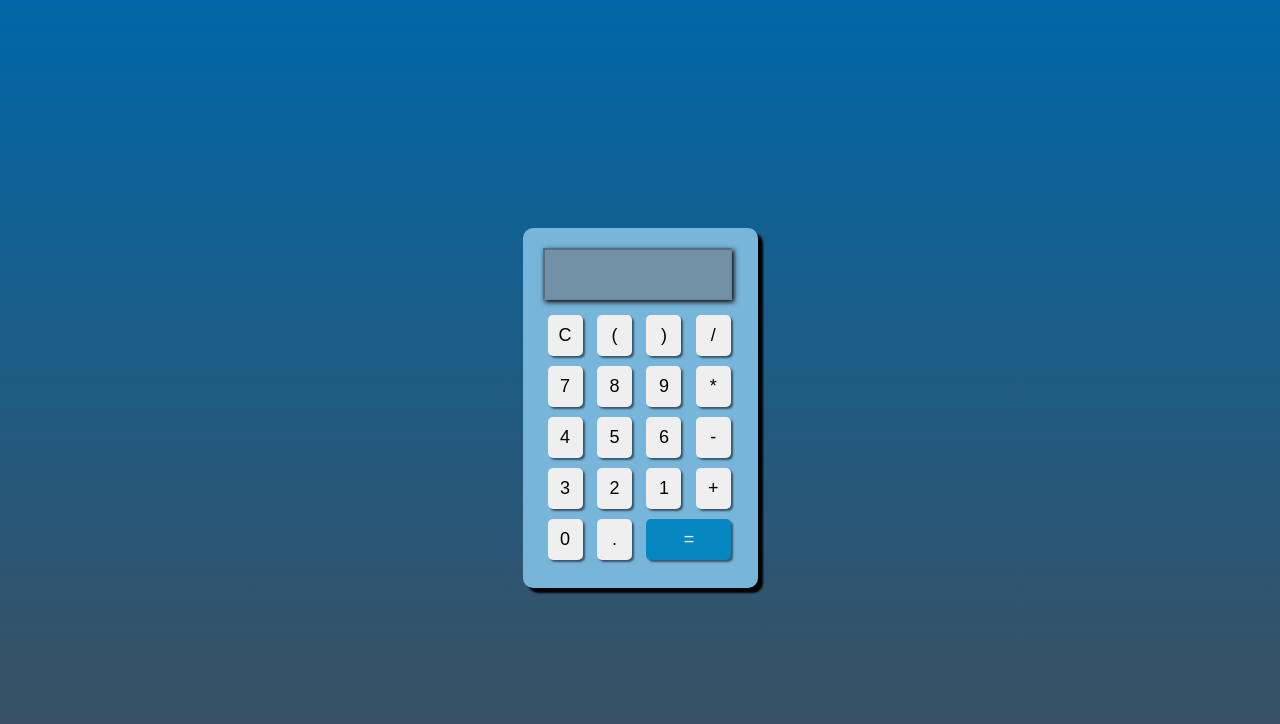
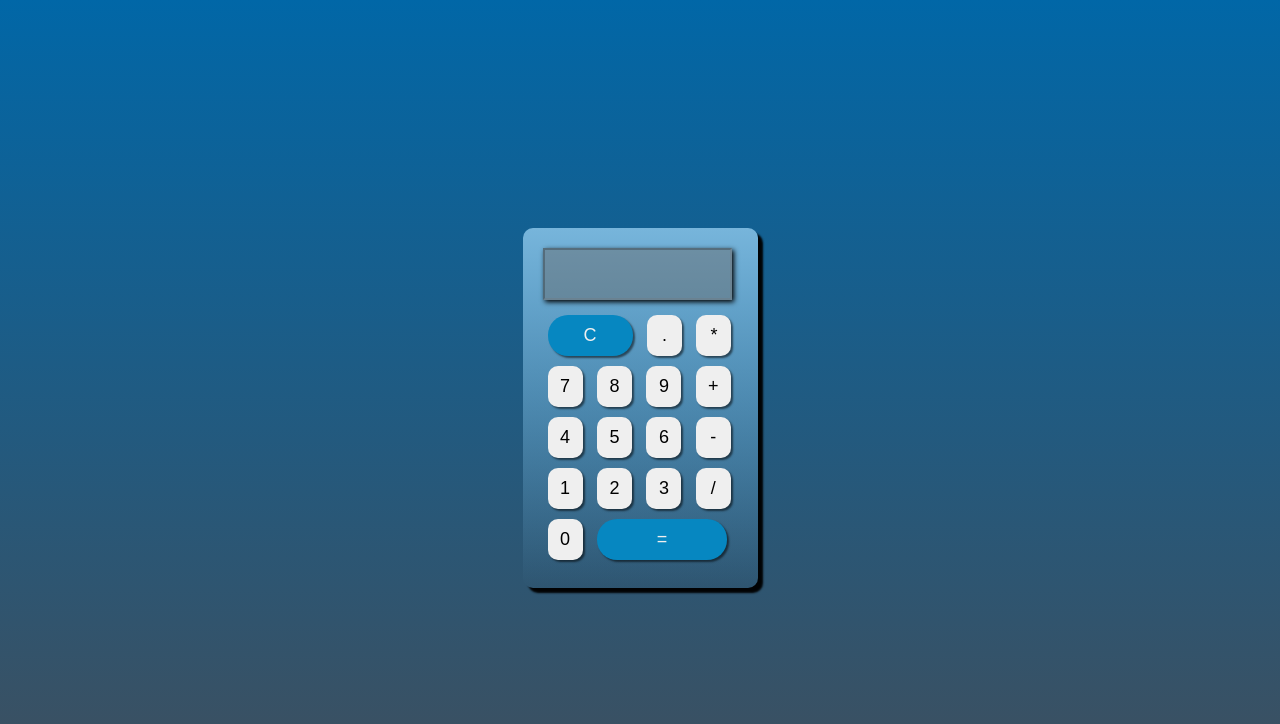
Before and after one commit to Kakauanid/calculadora, a plain HTML site: page index.html in a window 1280 px wide. Drawn offline with Linux system fonts and the light colour scheme.

Commit message:
ajuste dos botões

```diff
--- a/index.html
+++ b/index.html
@@ -11,29 +11,27 @@
     <div class="calculadora">
         <input type="text" id="tela" disabled>
         <div class="botoes">
-            <button onclick="limpar()">C</button>
-            <button onclick="adicionar('(')">(</button>
-            <button onclick="adicionar(')')">)</button>
-            <button onclick="adicionar('/')">/</button>
+            <button class="unico" onclick="limpar()">C</button>
+            <button onclick="adicionar('.')">.</button>
 
+            <button onclick="adicionar('*')">*</button>
             <button onclick="adicionar('7')">7</button>
             <button onclick="adicionar('8')">8</button>
             <button onclick="adicionar('9')">9</button>
-            <button onclick="adicionar('*')">*</button>
 
+            <button onclick="adicionar('+')">+</button>
             <button onclick="adicionar('4')">4</button>
             <button onclick="adicionar('5')">5</button>
             <button onclick="adicionar('6')">6</button>
+
             <button onclick="adicionar('-')">-</button>
+            <button onclick="adicionar('1')">1</button>
+            <button onclick="adicionar('2')">2</button>
+            <button onclick="adicionar('3')">3</button>
 
-            <button onclick="adicionar('3')">3</button>
-            <button onclick="adicionar('2')">2</button>
-            <button onclick="adicionar('1')">1</button>
-            <button onclick="adicionar('+')">+</button>
-
+            <button onclick="adicionar('/')">/</button>
             <button onclick="adicionar('0')">0</button>
-            <button onclick="adicionar('.')">.</button>
-            <button class="unico" onclick="calcular()">=</button>
+            <button class="igual" onclick="calcular()">=</button>
         </div>
     </div>
 
--- a/style.css
+++ b/style.css
@@ -19,7 +19,7 @@ body {
 }
 
 .calculadora {
-    background: var(--cor2);
+    background-image: linear-gradient(to bottom, var(--cor2), transparent);
     padding: 20px;
     border-radius: 10px;
     box-shadow: 5px 5px  2px rgba(0, 0, 0, 0.97);
@@ -38,7 +38,7 @@ body {
     align-items: center;
     text-align: center;
     box-shadow: 2px 2px 2px rgba(0, 0, 0, 0.534);
-    border-radius: 5px;
+    border-radius: 10px;
     border: none;
 }
 
@@ -57,9 +57,16 @@ input[type="text"] {
     width: 85px;
     background-color: var(--cor5);
     color: #f0f0f0;
-    border-radius: 5px;
+    border-radius: 20px;
 }
 
 .unico:hover {
     background-color: var(--cor4);
 }
+
+.botoes .igual {
+    width: 130px;
+    background-color: var(--cor5);
+    color: #f0f0f0;
+    border-radius: 20px;
+}
```
